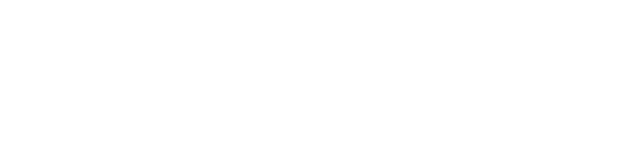
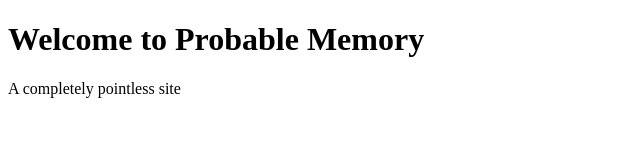
Before and after one commit to mattschapman/probable-memory, a plain HTML site: page index.html in a window 1280 px wide. Shown: the whole page, without its empty margins (0-640 px from the left). Drawn offline with Linux system fonts and the light colour scheme.

Commit message:
updated index.html

```diff
--- a/index.html
+++ b/index.html
@@ -7,6 +7,7 @@
     <title>probable memory</title>
 </head>
 <body>
-
+    <h1>Welcome to Probable Memory</h1>
+    <p>A completely pointless site</p>
 </body>
 </html>
```
